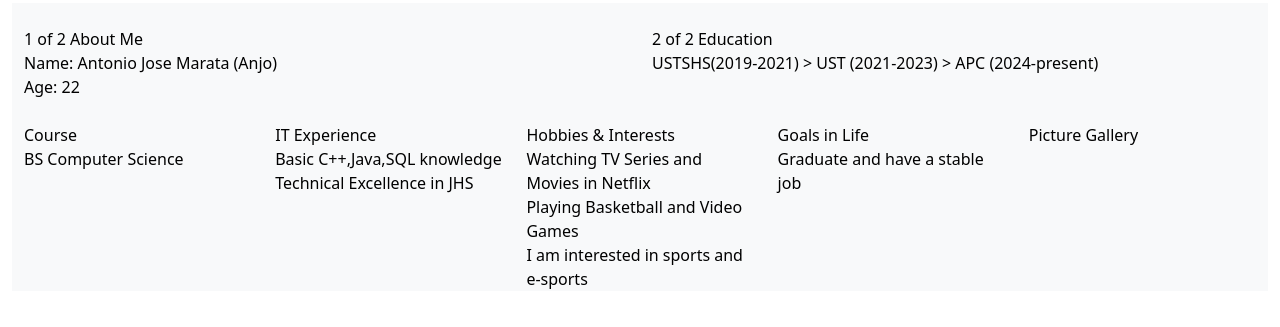
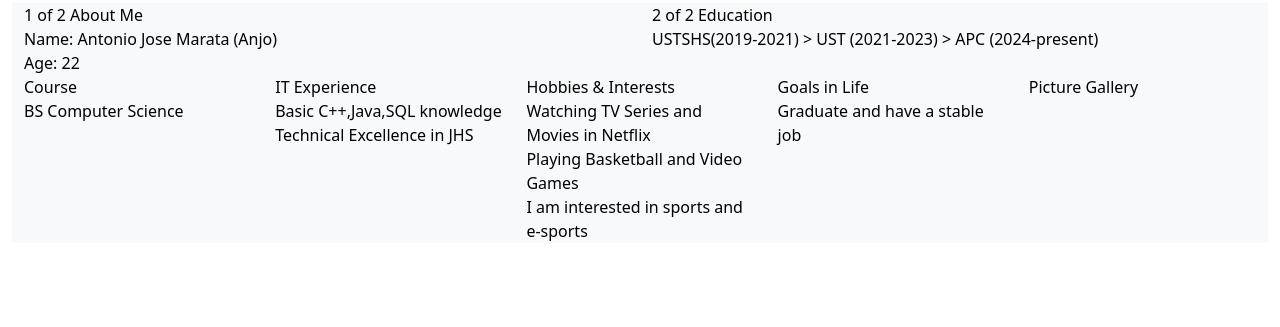
Before and after one commit to ammarata/WEBPROG-AFD241-Bootstrap-Template, a plain HTML site: page sb/index.html in a window 1280 px wide. Shown: the part 125-452 px from the top of the page. Drawn offline with nearby package versions, Linux system fonts and the light colour scheme.

Commit message:
updated index

```diff
--- a/sb/index.html
+++ b/sb/index.html
@@ -39,13 +39,11 @@
                 <h1>Personal Profile Web Page</h1>
         <div class="container-fluid">
             <div class="row">
-                <div class="col-md text-bg-light">
-                <br>1 of 2 About Me
+                <div class="col-md text-bg-light">1 of 2 About Me
                 <br>Name: Antonio Jose Marata (Anjo)
                 <br>Age: 22
             </div>
-            <div class="col-md text-bg-light">
-                <br>2 of 2 Education
+            <div class="col-md text-bg-light">2 of 2 Education
                 <br>USTSHS(2019-2021) > UST (2021-2023) > APC (2024-present)
             </div>
             </div>
@@ -53,27 +51,22 @@
 
         <div class="container-fluid">
             <div class="row">
-            <div class="col-md text-bg-light">
-                <br>Course
+            <div class="col-md text-bg-light">Course
                 <br>BS Computer Science
             </div>
-            <div class="col-md text-bg-light">
-                <br>IT Experience
+            <div class="col-md text-bg-light">IT Experience
                 <br>Basic C++,Java,SQL knowledge
                 <br>Technical Excellence in JHS
             </div>
-            <div class="col-md text-bg-light">
-                <br>Hobbies & Interests
+            <div class="col-md text-bg-light">Hobbies & Interests
                 <br>Watching TV Series and Movies in Netflix
                 <br>Playing Basketball and Video Games
                 <br>I am interested in sports and e-sports
             </div>
-            <div class="col-md text-bg-light">
-                <br>Goals in Life
+            <div class="col-md text-bg-light">Goals in Life
                 <br>Graduate and have a stable job
             </div>
-            <div class="col-md text-bg-light">
-                <br>Picture Gallery
+            <div class="col-md text-bg-light">Picture Gallery
             </div>
             </div>
         </div>
```
